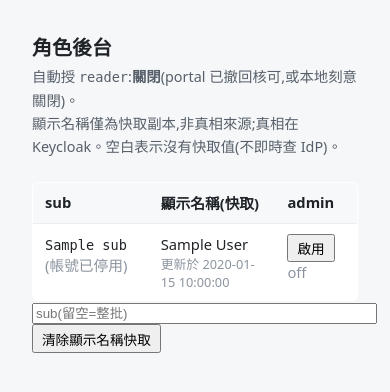
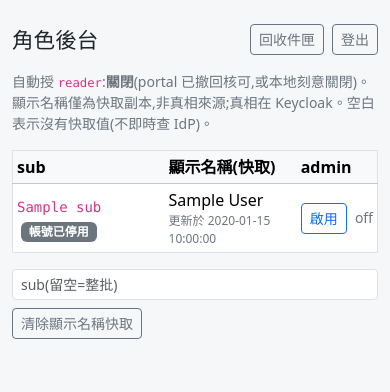
Before and after one commit to fttp0165/Cats_inbox, a Python web app: template app/templates/admin_users.html in a window 390 px wide. Shown: the top 392 px of the page. Run offline with Jinja, Linux system fonts and the light colour scheme; the template is opened without the code that fills it: most values are stand-ins (such as "Sample title", 1, 10 or a date in 2020).

Commit message:
T08b:五個 HTML 頁面統一改用本地 Bootstrap 5(Benny 指示;起因是五頁 GUI 檢視)
2026-10-08 本機以正式程式碼算繪五頁 + 預裝 Chromium 截圖(1280 / 390)看到:
角色後台、待開通、已登出三頁是手寫 CSS;後台在 390px 寬整頁橫向捲動
(scrollWidth 524);待開通頁「本系統**不會**保存」的 Markdown 星號原樣印在
畫面上(與 portal PA-23 同型);收件匣 CSS 路徑寫死 /inbox/。

改法:
  三頁改 Bootstrap(container/header/card/table-responsive/btn/form-control),
  樣式只來自同源 {{ base_path }}/assets/vendor/bootstrap.min.css(v5.3.8,§4.10 禁 CDN);
  零 JS、零 style= 屬性、<style> 仍帶 nonce;**不會** → <strong>;
  收件匣路徑改 {{ base_path }};已登出頁 context 補 base_path;
  後台 sub 不折行,寬度不夠時表格自己橫向捲、整頁不捲。

TDD:tests/test_templates_bootstrap.py 12 支先紅(6 失敗)後綠;
反向 3 發各紅 1 條(拿掉 table-responsive / 改回 ** / 路徑寫死)。
tests/test_static.py 的資產掃描 regex 改為同時接受 {{ base_path }} ——
它原本的字面路徑假設正是本任務要拿掉的東西,斷言意圖不變。
五頁兩種寬度 scrollWidth 全等於 viewport。

⚠ 不發版:正式站跑的仍是 0.1.1,新樣式隨 0.1.2 換版才看得到。
同次檢視的四件非 CSS 缺口(401/403/CSRF/404 JSON 裸狀態、時間顯示 ISO UTC、
沒有標已讀控制、沒有回入口連結)記在 dev-log §六,留 T12。

同批:任務表 v1.27(T08b ✅)、進度表 v1.11(26 T 列 / 完成 20)、dev-log。
實測:bash tests/run_all.sh —— 文件層全綠;pytest 187 passed / 13 skipped
(本環境無 PostgreSQL,以 CI 為準)。

Co-Authored-By: Claude Fable 5.1 <noreply@anthropic.com>
Claude-Session: https://claude.ai/code/session_01HsbWyBXgnY5V6LUrqvxgrN

```diff
--- a/app/routes_auth.py
+++ b/app/routes_auth.py
@@ -286,7 +286,8 @@ def build_auth_router(*, settings, oidc: OidcClient, store: SessionStore, clock)
         return templates.TemplateResponse(
             request=request,
             name="logged_out.html",
-            context={"login_url": f"{settings.base_path}/oidc/login"},
+            # T08b:模板要用 base_path 組本地 Bootstrap 的路徑(不寫死 /inbox/)
+            context={"login_url": f"{settings.base_path}/oidc/login", "base_path": settings.base_path},
             headers={"Cache-Control": "no-store"},
         )
 
--- a/app/templates/admin_users.html
+++ b/app/templates/admin_users.html
@@ -1,75 +1,100 @@
-{# 角色後台(T05)。零外部資源、light 寫死。
-   🔴 這是唯一顯示 display_name 的地方(契約 §4.2a L1:僅供管理後台顯示),
-      且必須顯示**資料時間**——過期不隱藏而是標示(L1 第 3 條)。
+{# 角色後台(T05;T08b 改用本地 Bootstrap 5)。需 `admin` 能力。
+
    🔴 **每一個 `<form>` 都必須帶 `csrf_token` 的 hidden input**(T10b)。
-      後端由 `Depends(require_csrf)` 驗;模板忘了放的症狀是
-      **那個按鈕從此無效**,而它回 403 —— 看起來像權限問題,會查錯方向。
-      守門:`tests/test_csrf.py::test_admin_page_has_csrf_in_every_form`
-      (它抓出頁面上每一個 `<form>` 逐一檢查,新表單自動被涵蓋)。 #}
+      少了它後端一律 403,症狀像「後台壞了」;`tests/test_csrf.py` 是列舉式守門
+      (它抓出頁面上每一個 `<form>` 逐一檢查,新表單自動被涵蓋)。
+
+   🔴 樣式只來自同源的 `{{ base_path }}/assets/vendor/bootstrap.min.css`(契約 §4.10 禁外部 CDN),
+      路徑用 `base_path` 組、不寫死 `/inbox/`;`<style>` 帶逐請求 nonce;
+      **`style="…"` 屬性一律不可用**(nonce 對屬性無效,症狀是版面走鐘且伺服器零錯誤)。
+
+   🔴 表格包在 `.table-responsive` 裡:sub 是 36 字元、角色欄有四個,手機寬(390px)
+      原本整頁橫向捲動(2026-10-08 實測 scrollWidth 524);包起來之後只有表格自己捲。
+      `tests/test_templates_bootstrap.py` 釘住。
+
+   🔴 零 JavaScript(CSP 無 `script-src`),所以不用 Bootstrap 的 JS 元件。 #}
 <!doctype html>
 <html lang="zh-Hant">
 <head>
   <meta charset="utf-8">
   <meta name="viewport" content="width=device-width, initial-scale=1">
   <title>角色後台 — 站內信</title>
+  <link rel="stylesheet" href="{{ base_path }}/assets/vendor/bootstrap.min.css">
   <style nonce="{{ request.state.csp_nonce }}">
     :root { color-scheme: light; }
-    body { margin:0; padding:2rem; background:#f6f7f9; color:#1f2328;
-           font-family: system-ui, -apple-system, "Segoe UI", "Noto Sans TC", sans-serif; }
-    h1 { font-size:1.25rem; margin:0 0 .25rem; }
-    .note { color:#57606a; font-size:.9rem; margin:0 0 1.5rem; line-height:1.6; }
-    table { border-collapse:collapse; background:#fff; width:100%;
-            border:1px solid #d8dee4; border-radius:6px; overflow:hidden; }
-    th, td { text-align:left; padding:.6rem .75rem; border-bottom:1px solid #eaeef2;
-             font-size:.92rem; vertical-align:top; }
-    th { background:#f6f8fa; font-weight:600; }
-    tr:last-child td { border-bottom:none; }
-    code { font-size:.85rem; word-break:break-all; }
-    .off { color:#8b949e; }
-    button { font-size:.85rem; padding:.15rem .5rem; cursor:pointer; }
-    form.inline { display:inline; }
-    .stamp { color:#8b949e; font-size:.8rem; display:block; }
+    body { background: #f6f7f9; }
+    .page-wide { max-width: 64rem; }
+    .fs-tiny { font-size: .75rem; }
+    /* sub 在表格裡刻意**不折行**:36 字元逐字折行會變成一條直的數字柱(2026-10-08 手機寬實測);
+       寬度不夠時由外層 .table-responsive 讓表格自己橫向捲,整頁不捲。 */
+    .sub-code { white-space: nowrap; }
   </style>
 </head>
-<body>
-  <h1>角色後台</h1>
-  <p class="note">
+<body class="text-body">
+  <main class="container py-4 page-wide">
+
+    <header class="d-flex align-items-center justify-content-between mb-3">
+      <h1 class="h4 mb-0">角色後台</h1>
+      <div class="d-flex gap-2">
+        <a class="btn btn-outline-secondary btn-sm" href="{{ base_path }}/">回收件匣</a>
+        <a class="btn btn-outline-secondary btn-sm" href="{{ base_path }}/logout">登出</a>
+      </div>
+    </header>
+
+    <p class="text-secondary small mb-3">
       自動授 <code>reader</code>:{% if auto_grant_reader %}<strong>開啟</strong>{% else %}<strong>關閉</strong>(portal 已撤回核可,或本地刻意關閉){% endif %}。
       <br>顯示名稱僅為快取副本,非真相來源;真相在 Keycloak。空白表示沒有快取值(不即時查 IdP)。
     </p>
-  <table>
+
+    <div class="table-responsive">
+      <table class="table table-sm table-hover align-middle bg-white border mb-3">
+        <thead class="table-light">
           <tr>
             <th>sub</th><th>顯示名稱(快取)</th>
             {% for r in all_roles %}<th>{{ r }}</th>{% endfor %}
           </tr>
+        </thead>
+        <tbody>
         {% for row in rows %}
           <tr>
-      <td><code>{{ row.sub }}</code>{% if not row.is_active %} <span class="off">(帳號已停用)</span>{% endif %}</td>
+            <td>
+              <code class="sub-code">{{ row.sub }}</code>
+              {% if not row.is_active %}<span class="badge text-bg-secondary ms-1">帳號已停用</span>{% endif %}
+            </td>
             <td>
               {{ row.display_name }}
               {# 🔴 資料時間必須顯示,過期不隱藏而是標示(§4.2a L1 第 3 條)#}
-        <span class="stamp">更新於 {{ row.display_name_updated_at or "—" }}</span>
+              <span class="d-block text-secondary fs-tiny">更新於 {{ row.display_name_updated_at or "—" }}</span>
             </td>
             {% for r in all_roles %}
-      <td>
+            <td class="text-nowrap">
               {% set on = row.roles.get(r, False) %}
-        <form class="inline" method="post" action="{{ base_path }}/admin/users/roles">
+              <form class="d-inline" method="post" action="{{ base_path }}/admin/users/roles">
                 <input type="hidden" name="csrf_token" value="{{ csrf_token }}">
                 <input type="hidden" name="sub" value="{{ row.sub }}">
                 <input type="hidden" name="role" value="{{ r }}">
                 <input type="hidden" name="enabled" value="{{ '0' if on else '1' }}">
-          <button type="submit">{{ '停用' if on else '啟用' }}</button>
+                <button type="submit" class="btn btn-sm {{ 'btn-outline-danger' if on else 'btn-outline-primary' }}">{{ '停用' if on else '啟用' }}</button>
               </form>
-        {% if not on %}<span class="off">off</span>{% endif %}
+              {% if on %}<span class="badge text-bg-success ms-1">on</span>{% else %}<span class="text-secondary small ms-1">off</span>{% endif %}
             </td>
             {% endfor %}
           </tr>
         {% endfor %}
+        </tbody>
       </table>
-  <form class="mt-4" method="post" action="{{ base_path }}/admin/users/purge-display-names">
+    </div>
+
+    <form class="row g-2 align-items-center" method="post" action="{{ base_path }}/admin/users/purge-display-names">
       <input type="hidden" name="csrf_token" value="{{ csrf_token }}">
-    <input type="text" name="sub" placeholder="sub(留空=整批)" size="40">
-    <button type="submit">清除顯示名稱快取</button>
+      <div class="col-sm-7 col-md-5">
+        <input class="form-control form-control-sm" type="text" name="sub" placeholder="sub(留空=整批)">
+      </div>
+      <div class="col-auto">
+        <button type="submit" class="btn btn-sm btn-outline-secondary">清除顯示名稱快取</button>
+      </div>
     </form>
+
+  </main>
 </body>
 </html>
--- a/app/templates/inbox.html
+++ b/app/templates/inbox.html
@@ -27,7 +27,8 @@
   <meta charset="utf-8">
   <meta name="viewport" content="width=device-width, initial-scale=1">
   <title>收件匣 — 站內信</title>
-  <link rel="stylesheet" href="/inbox/assets/vendor/bootstrap.min.css">
+  {# T08b:路徑用 base_path 組,不寫死 /inbox/ —— 寫死的話 base_path 一改這一頁就變成無樣式而仍回 200 #}
+  <link rel="stylesheet" href="{{ base_path }}/assets/vendor/bootstrap.min.css">
   <style nonce="{{ request.state.csp_nonce }}">
     :root { color-scheme: light; }
     body { background: #f6f7f9; }
```
Also changed, not shown: app/templates/logged_out.html (+17 -28 lines), app/templates/pending.html (+26 -26 lines), docs/dev-logs/2026-10-08_T08b_五頁統一Bootstrap5.md (added, +105 -0 lines), docs/任務表.html (+3 -3 lines), docs/任務表.md (+4 -2 lines), docs/進度表.html (+5 -5 lines), docs/進度表.md (+7 -5 lines), tests/test_static.py (+8 -3 lines), tests/test_templates_bootstrap.py (added, +87 -0 lines). Lines whose indentation alone changed are shown as unchanged.
